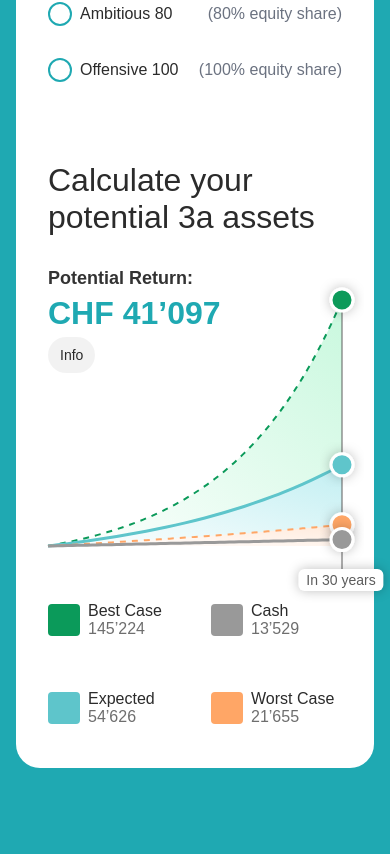
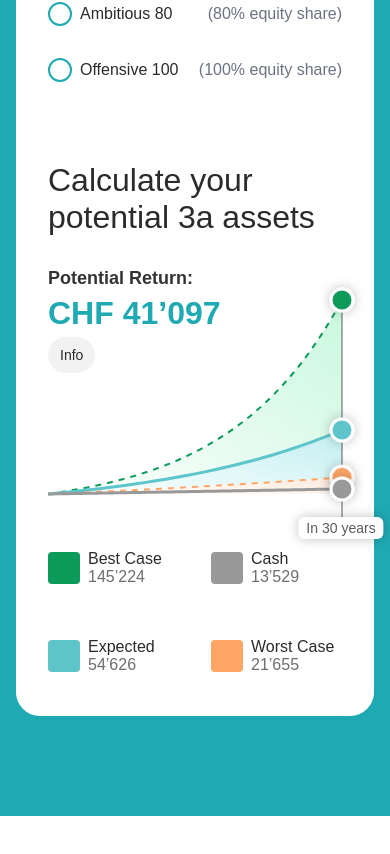
Before and after one commit to kosserin/react-charts-app, a React (Create React App) app: page / in a window 390 px wide. Shown: the part 1591-2445 px from the top of the page. After the commit the page ends 2407 px from the top, so only its background shows below. Built offline with nearby package versions, Linux system fonts and the light colour scheme; the HTML template or start-up script is replaced by a standard one.

Commit message:
fix: use aspect for better responsiveness

```diff
--- a/src/Chart.tsx
+++ b/src/Chart.tsx
@@ -710,12 +710,13 @@ export default function PortfolioSimulator() {
                         // Chart width minus left and right margins (32px each)
                         const leftMargin = isSmallScreen ? 16 : 32;
                         const rightMargin = isSmallScreen ? 16 : 32;
+                        const topMargin = 32;
                         const chartWidth = rect.width - (leftMargin + rightMargin);
                         // Distribute points evenly across the chart width
                         const pointSpacing = chartWidth / Math.max(1, data.length - 1);
                         // Position of last point: left edge + left margin + (spacing * last index)
                         const xPosition = rect.left + leftMargin + (pointSpacing * (data.length - 1));
-                        const yPosition = rect.top + (rect.height / 2);
+                        const yPosition = rect.top + topMargin;
 
                         // Set tooltip Y position to bottom of chart area (before legend)
                         // Total height - bottom margin - legend height
@@ -1036,7 +1037,8 @@ function CircleWithShadow({ cx, cy, fill }: { cx: number | undefined, cy: number
                             <button onClick={() => alert('asaa')} style={{ backgroundColor: "rgba(0, 0, 0, 0.05)", border: "none", cursor: "pointer", borderRadius: 100, height: 36, paddingInline: 12, fontSize: 14, fontFamily: FONTS.semibold, lineHeight: 1, color: COLORS.text }}>{t.info}</button>
                         </div>
 
-                        <ResponsiveContainer ref={chartRef} width="100%" height="100%" minHeight={isSmallScreen ? 600 : 500} initialDimension={{ width: 250, height: 250 }}>
+                        <div style={{aspectRatio: isMobile ? 0.8 : undefined, height: isMobile ? undefined : "100%"}}>
+                        <ResponsiveContainer ref={chartRef} width="100%" height="100%" initialDimension={{ width: 250, height: 250 }}>
                             <AreaChart
                                 data={data}
                                 onMouseMove={handleMouseMove}
@@ -1134,6 +1136,7 @@ function CircleWithShadow({ cx, cy, fill }: { cx: number | undefined, cy: number
                                 />
                             </AreaChart>
                         </ResponsiveContainer>
+                        </div>
                     </div>
                 </div>
 
```
